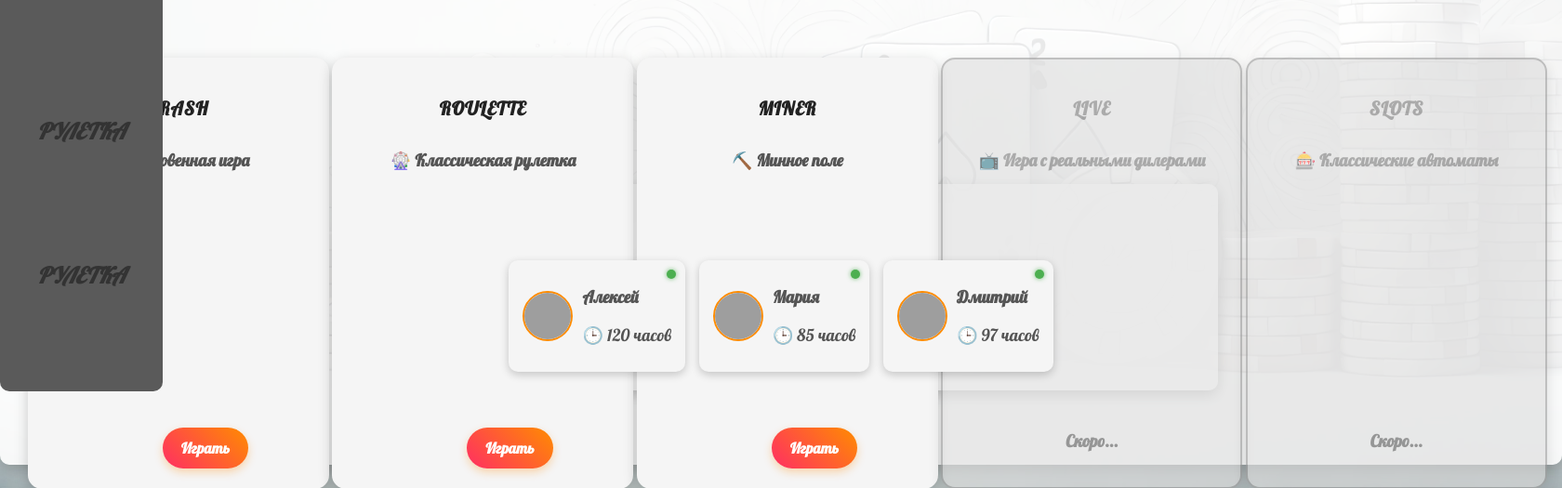
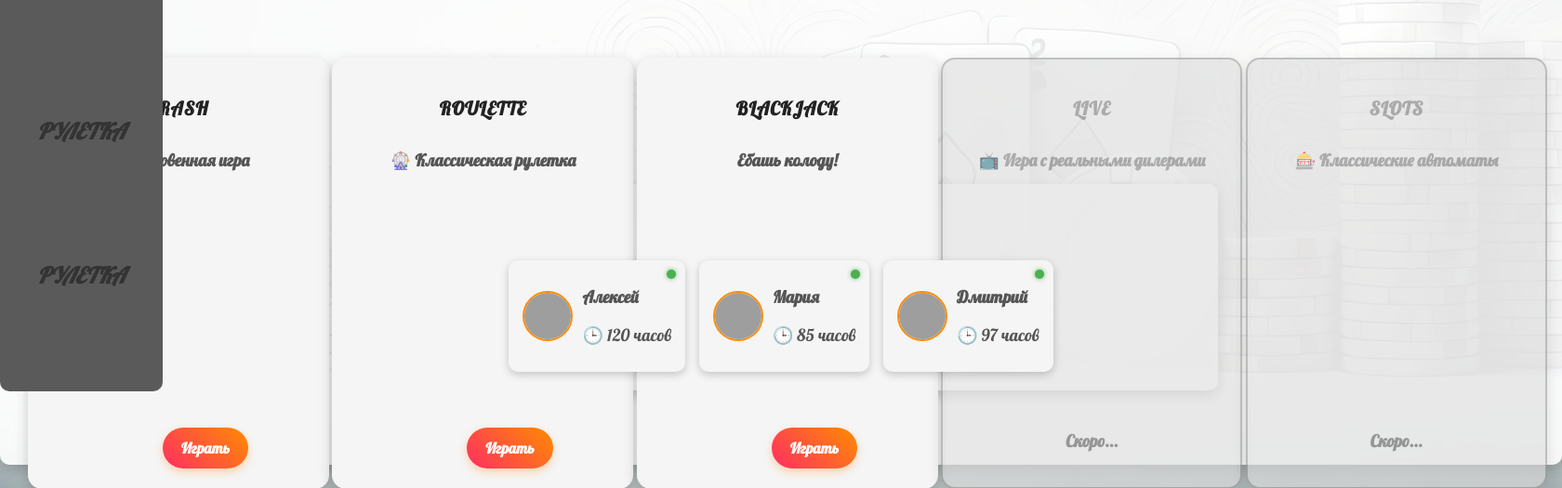
Before and after one commit to catvibriss/twich-killer, a Django app: template main/templates/home.html in a window 1680 px wide. Shown: the part 433-958 px from the top of the page at 93% size. Run offline with Django 5.2, Linux system fonts and the light colour scheme; the template is opened without the code that fills it, so the values that code supplies are empty; grey boxes are pictures that could not be loaded.

Commit message:
Update home.html

```diff
--- a/main/templates/home.html
+++ b/main/templates/home.html
@@ -26,9 +26,9 @@
             <a href="/roulette/" class="play-button">Играть</a>
         </div>
         <div class="game-box">
-            <h1 class="game-title">MINER</h1>
-            <p class="game-mode">⛏️ Минное поле</p>
-            <a href="#" class="play-button">Играть</a>
+            <h1 class="game-title">BLACKJACK</h1>
+            <p class="game-mode">Ебашь колоду!</p>
+            <a href="/blackjack/" class="play-button">Играть</a>
         </div>
         <div class="game-box disabled">
             <h1 class="game-title">LIVE</h1>
```
